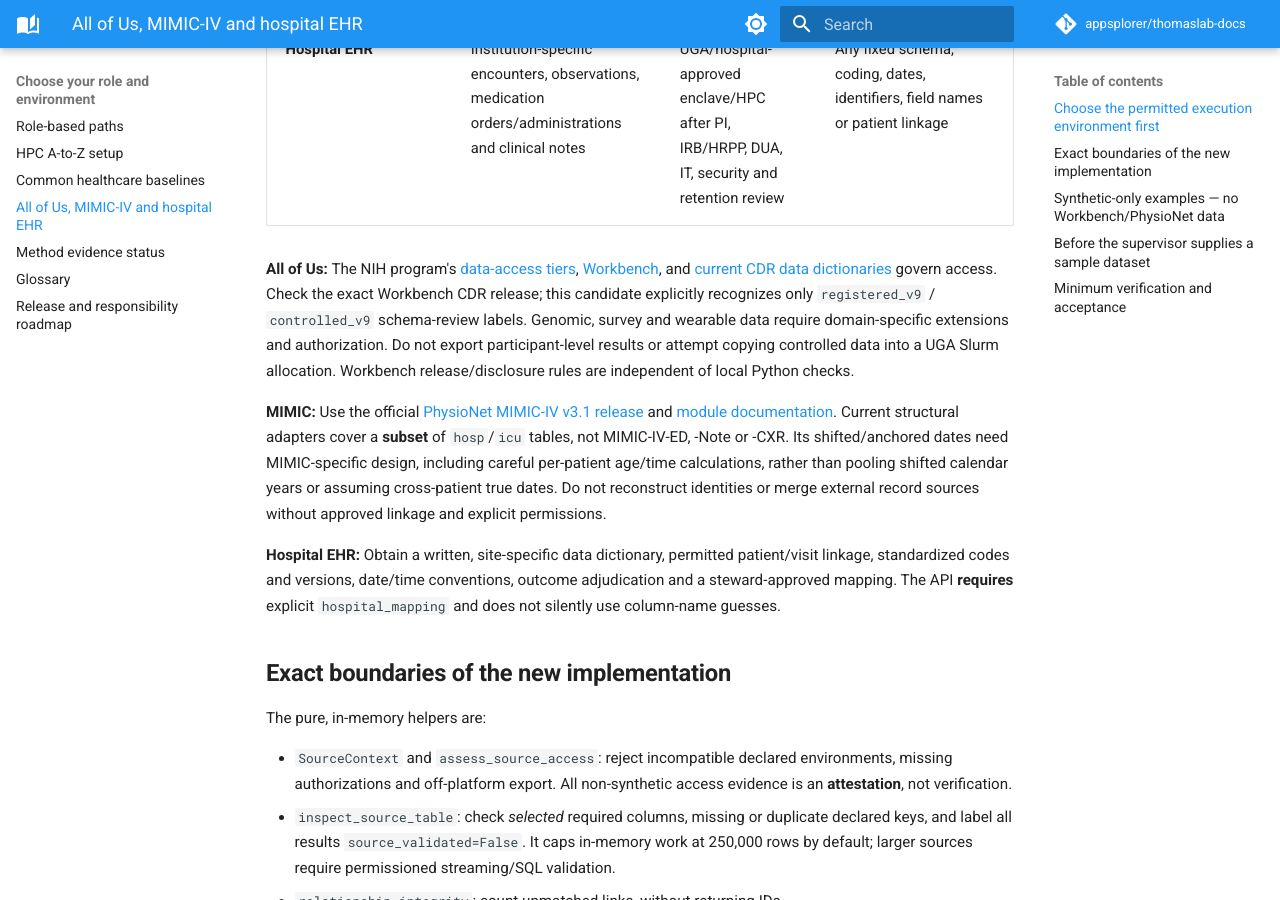
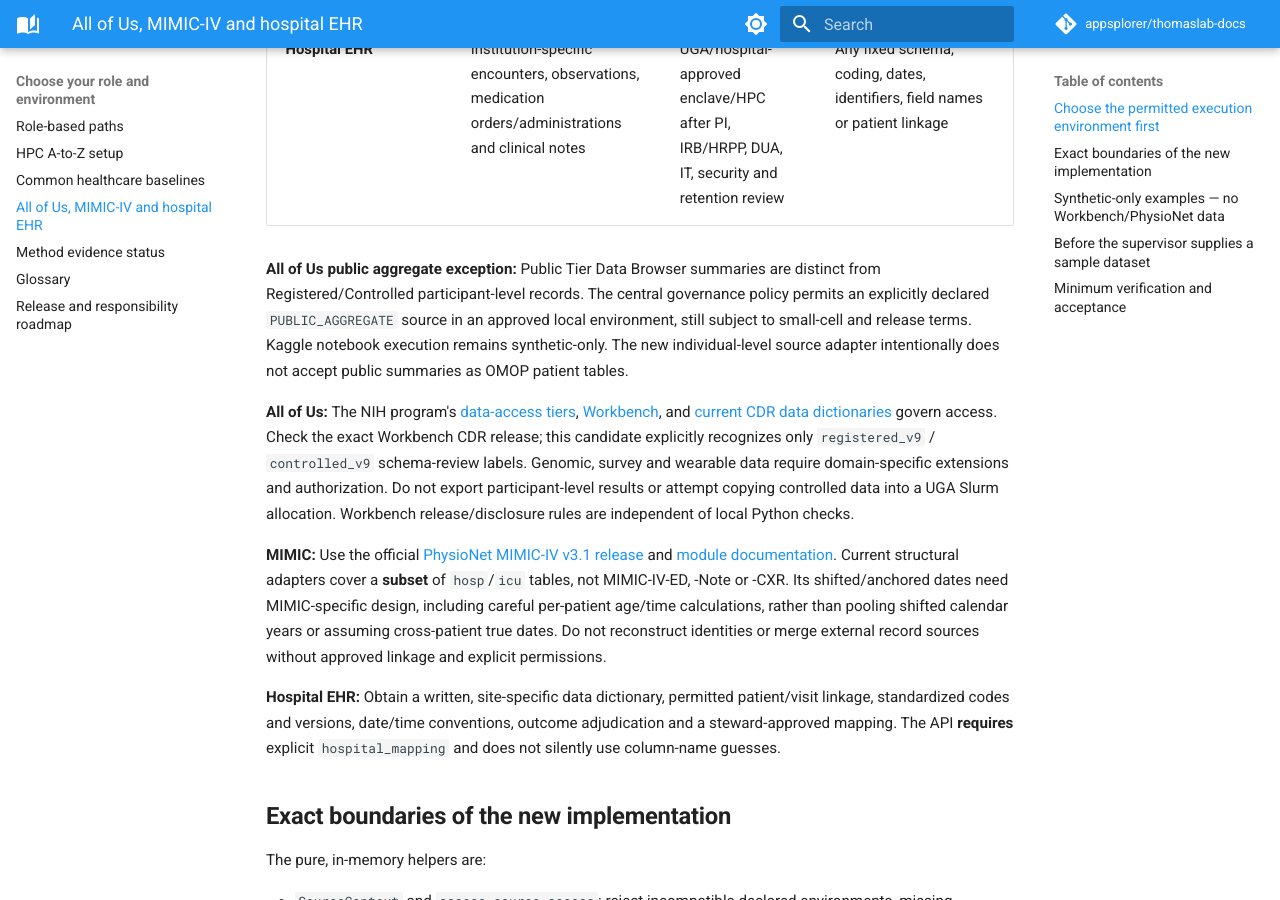
Before and after one commit to appsplorer/thomaslab-docs, an MkDocs documentation site: the page built from docs/guides/dataset-access-and-adapters.md, in a window 1280 px wide and 900 px high, scrolled down 939 px. Built offline with MkDocs 1.6.1 and Material for MkDocs 9.7.7, drawn with Linux system fonts in a browser that asks for light colours; comment, search, counter and statistics services are not loaded.

Commit message:
docs: distinguish All of Us public aggregate summaries from protected Workbench CDR

```diff
--- a/docs/guides/dataset-access-and-adapters.md
+++ b/docs/guides/dataset-access-and-adapters.md
@@ -14,6 +14,8 @@
 | **All of Us CDR v9** Registered/Controlled | OMOP person, visit_occurrence, condition_occurrence, drug_exposure, measurement; program-specific tables | Individual-level analyses stay **inside the All of Us Researcher Workbench** and its terms | Registered/Controlled records can be copied to UGA HPC, Kaggle or GitHub |
 | **MIMIC-IV v3.1** | PhysioNet `hosp` and `icu` tables; `subject_id`/`hadm_id`/`stay_id` | PhysioNet-credentialed users, required training and DUA; UGA HPC only where the license and institution explicitly permit | Public GitHub access implies dataset access, or shifted dates are real calendar dates |
 | **Hospital EHR** | Institution-specific encounters, observations, medication orders/administrations and clinical notes | UGA/hospital-approved enclave/HPC after PI, IRB/HRPP, DUA, IT, security and retention review | Any fixed schema, coding, dates, identifiers, field names or patient linkage |
+
+**All of Us public aggregate exception:** Public Tier Data Browser summaries are distinct from Registered/Controlled participant-level records. The central governance policy permits an explicitly declared `PUBLIC_AGGREGATE` source in an approved local environment, still subject to small-cell and release terms. Kaggle notebook execution remains synthetic-only. The new individual-level source adapter intentionally does not accept public summaries as OMOP patient tables.
 
 **All of Us:** The NIH program's [data-access tiers](https://researchallofus.org/data-tools/data-access/),
 [Workbench](https://www.researchallofus.org/data-tools/workbench/), and
```
